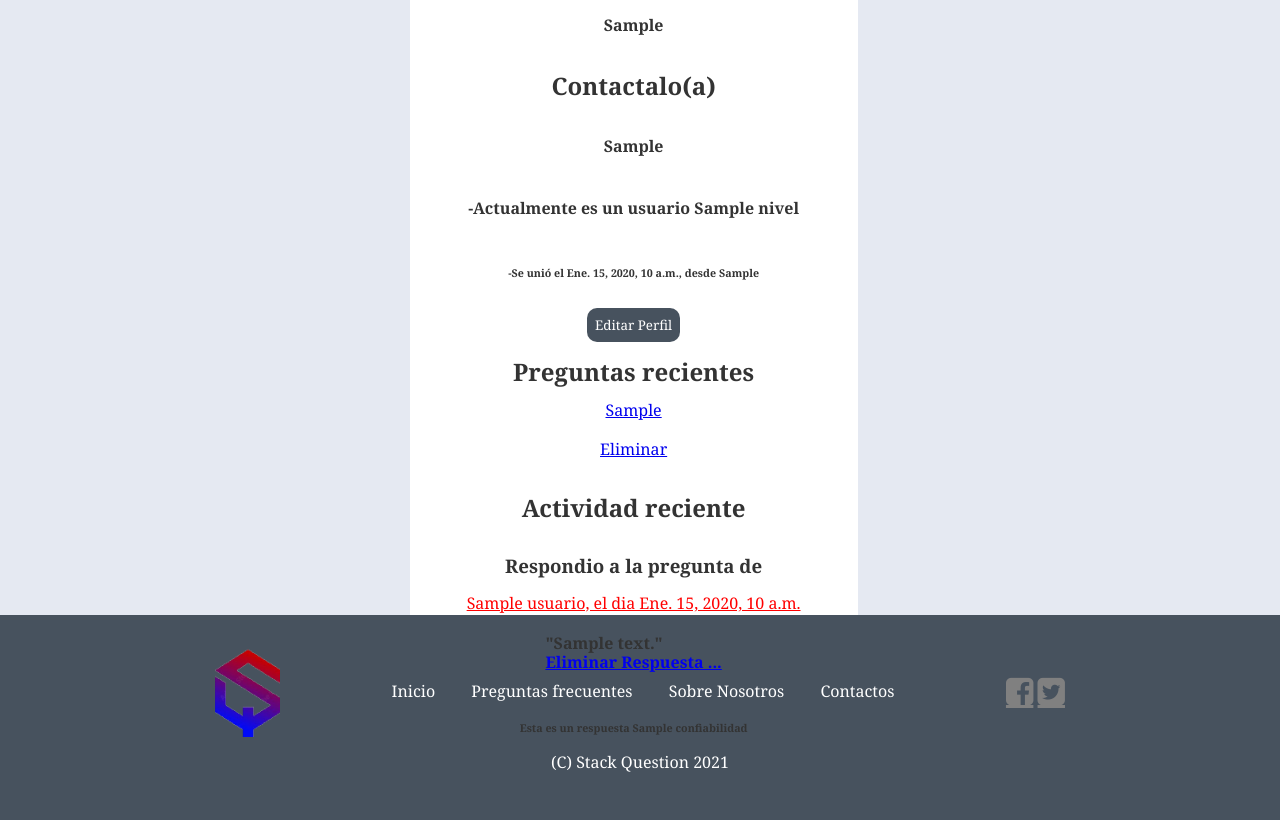
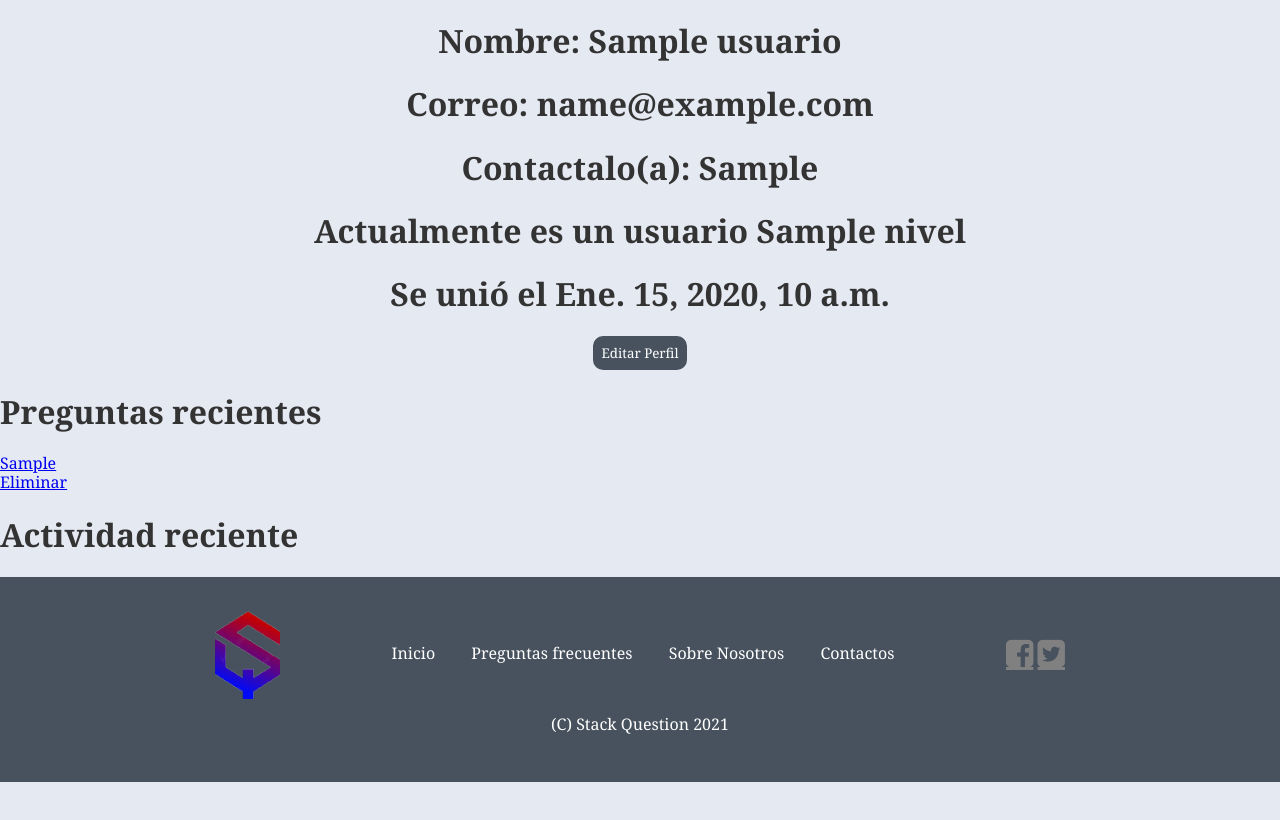
Before and after one commit to Frank-Unsa/FrontendPrueba, a Django app: page /verHistorial/1 in a window 1280 px wide. Shown: the part 249-1069 px from the top of the page. After the commit the page ends 1031 px from the top, so only its background shows below. Run offline with Django 3.2, Linux system fonts and the light colour scheme; a user stored in the database is signed in; tables that the repository leaves empty hold one stand-in row (values such as "Sample post").

Commit message:
verHistorial terminado

```diff
--- a/templates/verHistorial.html
+++ b/templates/verHistorial.html
@@ -1,50 +1,70 @@
 {% extends 'base/base.html' %}
-{% load static %}
 <!DOCTYPE html>
-<html lang="es" >
+<html lang="es" dir="ltr">
   <head>
     <meta charset="utf-8">
-    <title>Ver Historial</title>
+    <title>Editar Perfil</title>
+    {% load static%}
+    <link rel="stylesheet" href="{% static 'css/editarPerfil.css' %}">
+    <link rel="shortcut icon" type="image/x-icon" href="{% static 'logoPrueba.png' %}" >
+    <link rel="shortcut icon" type="image/x-icon" href="{% static 'Captura.jpg' %}" >
   </head>
-  <body>
-      <center>
+  <meta charset="utf-8">
+  <body >
+
+          {# ----- CONTENEDOR EDITAR PERFIL -----#}
           {% block content %}
-    <div class="padre">
-      <div class="hijo">
+          <div class="contenedor3">
+            <div class="perfil">
+                <div class="uno">
                     {% if user.is_authenticated %}
                     {% endif %}
-    <h2>Nombre</h2>
-    <h4>{{ currUser.nombre }}</h4>
-    <h2>Correo</h2>
-    <h4>{{ currUser.correo }}</h4>
+                    <center>
+                        <td style="width: 100px;"></td>
+                            <td style="vertical-align: middle; height: 600px;">
+                                <img class="alignright size-full wp-image-71" alt="webi"
+                                    src="{% static 'Captura.jpg' %}" width="30%" height="23%" />
 
-    <h2>Contactalo(a)</h2>
-    <h4>{{ currUser.celular }}</h4>
-
-    <h4>-Actualmente es un usuario {{ currUser.nivel }}</h4>
-    <h6>-Se unió el {{ currUser.fecha_de_creacion }}, desde {{ currUser.pais }}</h6>
-    <a href="/editarPerfil/{{currUser.id}}"><input type="button" class="botones" value="Editar Perfil"></a>
-    <h2>Preguntas recientes</h2>
+                            </td>
+                            <td style="width: 200px;"></td>
+                        <div class="nombre"><h1>Nombre: {{ currUser.nombre }}</h1></div>
+                        <div class="correo"><h1>Correo: {{ request.user.email }}</h1></div>
+                        <div class="contacto"><h1>Contactalo(a): {{ currUser.celular }}</h1></div>
+                        <div class="nivel"><h1>Actualmente es un usuario {{ currUser.nivel }}</h1></div>
+                        <div class="fecha"><h1>Se unió el {{ currUser.fecha_de_creacion }}</h1><span></span></div>
+                        <div class="editar"><a href="/editarPerfil/{{currUser.id}}"><input type="button" class="botones" value="Editar Perfil"></a></div>
+                    </center>
+                </div>
+            </div>
+            <div class="section9">
+                <div class="a">
+                    <div class="aa">
+                    <h1>Preguntas recientes</h1>
                         {% for question in questions %}
+                        <!--<button type="button" name="button" value="Editar Perfil" onclick="editarPerfil">Editar perfil</button>-->
                         <a href="../pregunta/?id={{question.id}}">{{ question.enunciado }}</a><br><a href="../eliminarPregunta/{{ question.id }}">Eliminar</a><br>
                         {% endfor %}
-
-    <h2>Actividad reciente</h2>
-    {% for answer in answers %}<!-- respuestas de usuario-->
-    <h3>Respondio a la pregunta de </h3>
-      {% for question in allQuestions %}<!-- todas las preguntas -->
-        {% if answer.pregunta_id == question.id %} <!-- si la pregunta vinculada a la respuesta es igual al id de la pregunta -->
-          {% for userThatQuestion in users %}<!-- recorremos los ususarios -->
-            {% if userThatQuestion.id == question.usuario_id%}<!-- el id del usuario debe ser el mismo del que hizo la pregunta que el usuario de este perfil contesto -->
-              <a style="color:red" href="../pregunta/?id={{question.id}}">{{ userThatQuestion.nombre }}, el dia {{ answer.fecha_de_creacion }}</a>
-            {% endif %}
-          {% endfor %}
+                    </div>
+                </div>
+                <div class="b">
+                    <h1>Actividad reciente</h1>
+                    {% for answer in resFiltradas %}<!-- respuestas de usuario-->
+                      <h1>Respondiste a la pregunta:  </h1>
+                      {% for someQuestion in allQuestions %}
+                        {% if someQuestion.id == answer.pregunta_id %}
+                        <a style="color:red" href="../pregunta/?id={{question.id}}">{{ someQuestion.enunciado }}</a>
                         {% endif%}
                       {% endfor %}
-      <h4>"{{ answer.contenido }}"<br><a href="../eliminarRespuesta/{{ answer.id }}">Eliminar Respuesta ...</a></h4>
-      <h6>Esta es un respuesta {{answer.confiabilidad}}</h6>
+                      {% if answer.confiabilidad == "normal" %}
+                        <h1 style="color:blue">"{{ answer.contenido }}"</h1><br><a href="../eliminarRespuesta/{{ answer.id }}">Eliminar Respuesta ...</a>
+                      {% else %}
+                        <h1 style="color:brown">"{{ answer.contenido }}"</h1><br><a href="../eliminarRespuesta/{{ answer.id }}">Eliminar Respuesta ...</a>
+                      {% endif %}
+                      <!--<h6>Esta es un respuesta {{answer.confiabilidad}}</h6>-->
                     {% endfor %}
+                </div>
+            </div>
             {% endblock %}
-</center>
+        </div>
   </body>
 </html>
```
Lines whose indentation alone changed are shown as unchanged.
